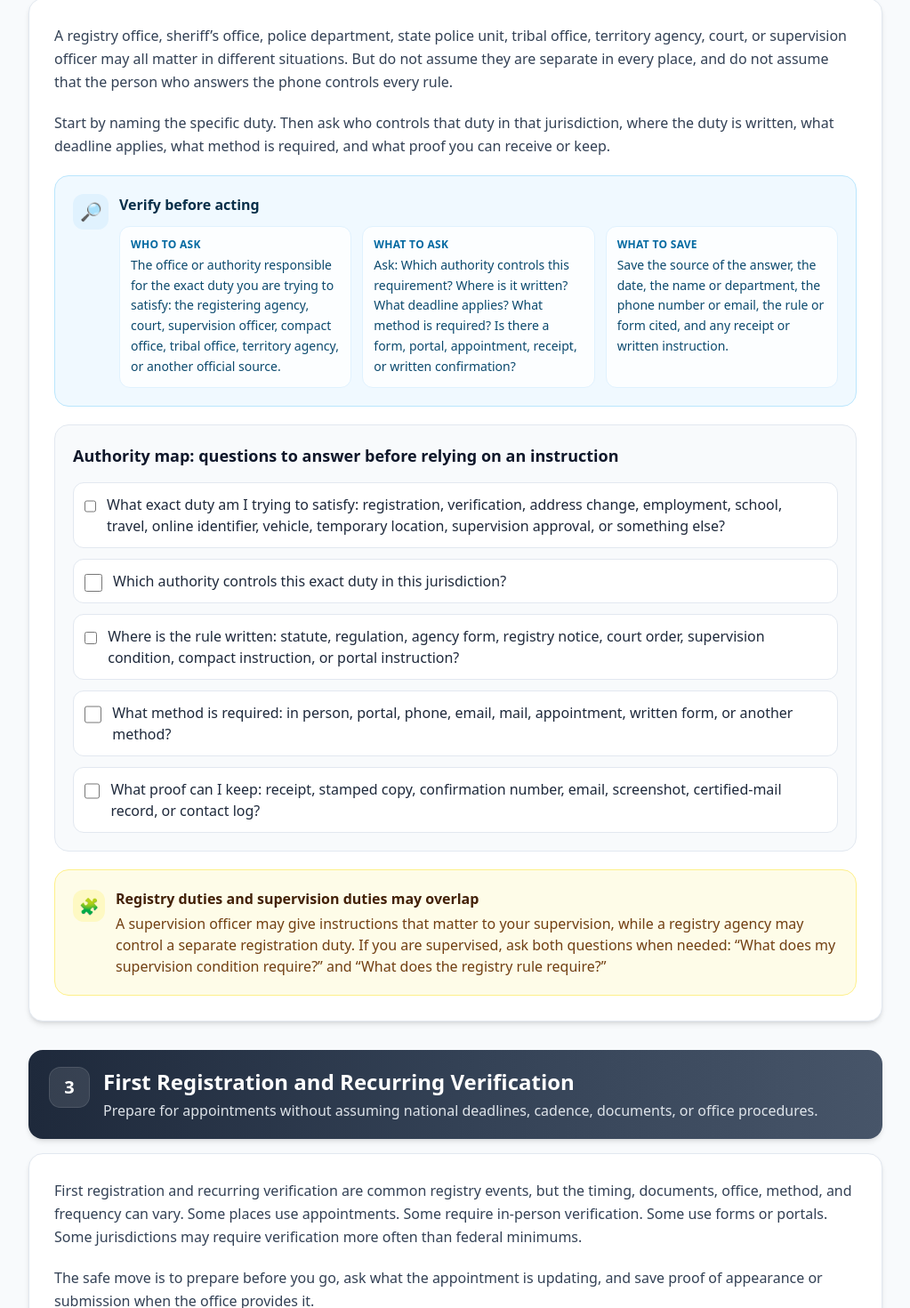
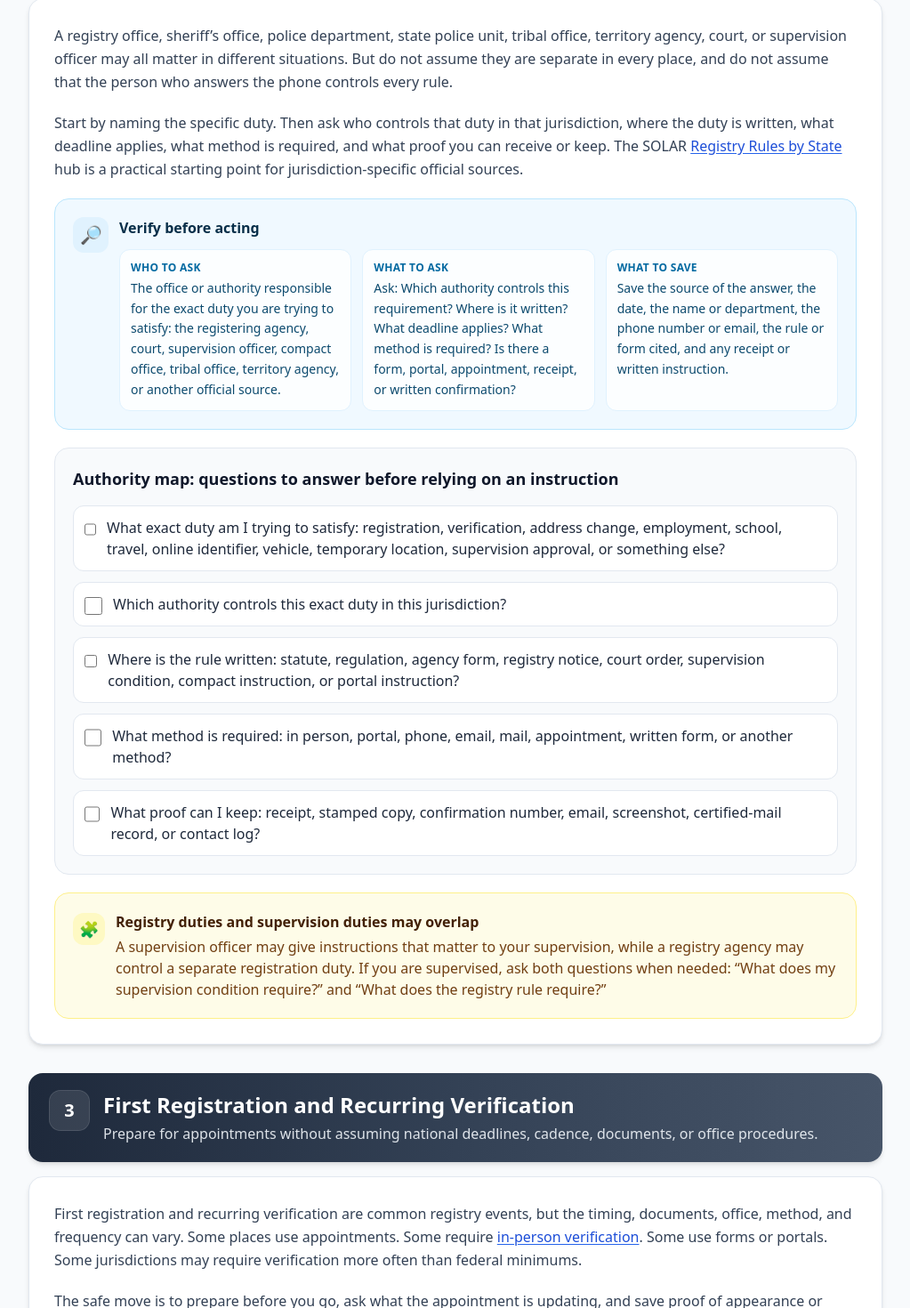
Before and after one commit to projectsolarrecon/Solar, a React (Vite) app: page /resources/registry-compliance-verification-guide in a window 1280 px wide. Shown: the part 2440-3910 px from the top of the page at 89% size, without its empty margins (128-1151 px from the left). Built offline with nearby package versions, Linux system fonts and the light colour scheme.

Commit message:
Add inline verification links to registry compliance guide

```diff
--- a/src/pages/resources/RegistryComplianceVerificationGuideContent.tsx
+++ b/src/pages/resources/RegistryComplianceVerificationGuideContent.tsx
@@ -24,6 +24,8 @@ const sourceLinks = {
   smartFaqs: "https://www.smart.ojp.gov/faqs",
   smartInPerson:
     "https://smart.ojp.gov/sorna/current-law/implementation-documents/person-verification",
+  smartResidenceHomelessTransient:
+    "https://smart.ojp.gov/sorna/current-law/implementation-documents/determination-residence-homeless-offenders-and-transient-workers",
   smartImplementation:
     "https://smart.ojp.gov/sorna/current-law/implementation-documents",
   nsopwAllRegistries: "https://www.nsopw.gov/all-registries",
@@ -41,6 +43,42 @@ const sourceLinks = {
   usMarshalsSexOffenderInvestigations:
     "https://www.usmarshals.gov/sites/default/files/media/document/2022-Sex-Offender-investigations.pdf",
 };
+
+const inlineLinkClass =
+  "font-medium text-blue-700 underline decoration-blue-600 underline-offset-2 hover:text-blue-900 hover:decoration-blue-900";
+
+function ExternalGuideLink({
+  href,
+  children,
+}: {
+  href: string;
+  children: React.ReactNode;
+}): JSX.Element {
+  return (
+    <a
+      href={href}
+      target="_blank"
+      rel="noopener noreferrer"
+      className={inlineLinkClass}
+    >
+      {children}
+    </a>
+  );
+}
+
+function InternalGuideLink({
+  to,
+  children,
+}: {
+  to: string;
+  children: React.ReactNode;
+}): JSX.Element {
+  return (
+    <Link to={to} className={inlineLinkClass}>
+      {children}
+    </Link>
+  );
+}
 
 export default function ResourceGuideSandbox(): JSX.Element {
   const handlePrint = () => window.print();
@@ -245,7 +283,7 @@ export default function ResourceGuideSandbox(): JSX.Element {
               Start by naming the specific duty. Then ask who controls that duty
               in that jurisdiction, where the duty is written, what deadline
               applies, what method is required, and what proof you can receive or
-              keep.
+              keep. The SOLAR <InternalGuideLink to="/resources/state-registry">Registry Rules by State</InternalGuideLink> hub is a practical starting point for jurisdiction-specific official sources.
             </p>
           </GuideProse>
 
@@ -315,8 +353,7 @@ export default function ResourceGuideSandbox(): JSX.Element {
             <p>
               First registration and recurring verification are common registry
               events, but the timing, documents, office, method, and frequency
-              can vary. Some places use appointments. Some require in-person
-              verification. Some use forms or portals. Some jurisdictions may
+              can vary. Some places use appointments. Some require <ExternalGuideLink href={sourceLinks.smartInPerson}>in-person verification</ExternalGuideLink>. Some use forms or portals. Some jurisdictions may
               require verification more often than federal minimums.
             </p>
 
@@ -396,8 +433,7 @@ I am taking notes. Could you please tell me the office or department name for my
         <GuideSectionCard>
           <GuideProse>
             <p>
-              SORNA uses residence, employment, and school as core registration
-              categories, but the details of deadlines, methods, and required
+              <ExternalGuideLink href={sourceLinks.dojSorna}>SORNA uses residence, employment, and school as core registration categories</ExternalGuideLink>, but the details of deadlines, methods, and required
               updates depend on the jurisdiction. Your jurisdiction may also
               require updates for other categories. Verify the category, the
               deadline, the method, who receives the notice, and what proof to
@@ -458,8 +494,14 @@ I am taking notes. Could you please tell me the office or department name for my
               },
               {
                 id: "homelessness",
-                label:
-                  "Homelessness, transient status, unstable housing, sleeping in a vehicle, or emergency shelter.",
+                label: (
+                  <span>
+                    <ExternalGuideLink href={sourceLinks.smartResidenceHomelessTransient}>
+                      Homelessness or transient status
+                    </ExternalGuideLink>
+                    , unstable housing, sleeping in a vehicle, or emergency shelter.
+                  </span>
+                ),
               },
               {
                 id: "displacement",
@@ -859,10 +901,11 @@ If I misunderstood anything, please let me know what I should correct. If there
             </p>
 
             <p>
-              Interstate supervision transfer is not the same thing as registry
+              <ExternalGuideLink href={sourceLinks.icaosTransfer}>Interstate supervision transfer</ExternalGuideLink> is not the same thing as registry
               reporting. A supervision compact instruction may control where and
               how a supervised person reports for supervision, while registry
               duties may still require separate registration or notice steps.
+              For the fuller relocation workflow, use the SOLAR <InternalGuideLink to="/resources/interstate-moving-guide">Interstate Moving Guide</InternalGuideLink>.
             </p>
           </GuideProse>
 
@@ -946,8 +989,7 @@ If I misunderstood anything, please let me know what I should correct. If there
               ask questions, require consent, rely on another resident’s consent,
               prevent recording, or question you under supervision conditions.
               Those issues depend on the facts, the jurisdiction, your status,
-              and your conditions. Use Know Your Rights and Supervision
-              Conditions guidance for those questions.
+              and your conditions. Use <InternalGuideLink to="/resources/police-registry-cps-encounters">Police, Registry & CPS Encounters</InternalGuideLink>, <InternalGuideLink to="/resources/know-your-rights">Your Rights at Every Stage</InternalGuideLink>, and <InternalGuideLink to="/resources/supervision-conditions-guide">Supervision Conditions Survival Guide</InternalGuideLink> for those questions.
             </p>
           </GuideCallout>
 
@@ -1156,11 +1198,10 @@ What method should I use now, and can the office document that I attempted to re
             </p>
 
             <p>
-              Knowingly failing to register or update as required under SORNA can
-              be a federal crime, and state or tribal failure-to-register
+              <ExternalGuideLink href={sourceLinks.dojSorna}>Knowingly failing to register or update as required under SORNA can be a federal crime</ExternalGuideLink>, and state or tribal failure-to-register
               penalties vary. If the facts may create criminal exposure, do not
               try to talk your way out of it alone. Preserve records, avoid
-              guessing, and seek legal advice if possible.
+              guessing, and seek <ExternalGuideLink href={sourceLinks.usaLegalAid}>legal advice if possible</ExternalGuideLink>.
             </p>
           </GuideProse>
 
@@ -1252,8 +1293,7 @@ What method should I use now, and can the office document that I attempted to re
             <p>
               This guide does not tell you how to answer investigative questions
               or explain a possible violation. Preserve proof, avoid unnecessary
-              statements, and use legal counsel or Know Your Rights guidance
-              before discussing facts that could be used against you.
+              statements, and use legal counsel or <InternalGuideLink to="/resources/know-your-rights">Your Rights at Every Stage</InternalGuideLink> before discussing facts that could be used against you.
             </p>
           </GuideCallout>
 
@@ -1432,6 +1472,13 @@ What method should I use now, and can the office document that I attempted to re
                 badge: "Official",
               },
               {
+                label: "SMART Office — Residence, Homeless, and Transient Guidance",
+                description:
+                  "Implementation document addressing residence determination, homeless registrants, and transient workers under SORNA.",
+                href: sourceLinks.smartResidenceHomelessTransient,
+                badge: "Official",
+              },
+              {
                 label: "NSOPW — All Registries",
                 description:
                   "Directory of public state, territory, and tribal registry links for finding jurisdiction-specific sources.",
@@ -1475,13 +1522,13 @@ What method should I use now, and can the office document that I attempted to re
                 title: "State Registry Hub",
                 description:
                   "Use this to find state, territory, or tribal registry pages and official jurisdiction-specific information.",
-                to: "/resources/state-registry-hub",
+                to: "/resources/state-registry",
               },
               {
                 title: "Supervision Conditions",
                 description:
                   "Use this when a probation, parole, supervised release, or treatment condition may control the next step.",
-                to: "/resources/supervision-conditions",
+                to: "/resources/supervision-conditions-guide",
               },
               {
                 title: "Know Your Rights",
@@ -1490,22 +1537,28 @@ What method should I use now, and can the office document that I attempted to re
                 to: "/resources/know-your-rights",
               },
               {
+                title: "Police, Registry & CPS Encounters",
+                description:
+                  "Use this for live registry, police, supervision, mixed-agency, or CPS contacts involving entry, searches, questioning, or property.",
+                to: "/resources/police-registry-cps-encounters",
+              },
+              {
                 title: "Interstate Moving",
                 description:
                   "Use this for the fuller moving process. This guide only covers the reporting-and-proof workflow.",
-                to: "/resources/interstate-moving",
+                to: "/resources/interstate-moving-guide",
               },
               {
                 title: "International Travel",
                 description:
                   "Use this when travel crosses a national border or may trigger federal, state, destination-country, or supervision rules.",
-                to: "/resources/international-travel",
+                to: "/resources/international-travel-guide",
               },
               {
                 title: "Housing Search",
                 description:
                   "Use this when housing instability, displacement, shelters, or address rules affect registration planning.",
-                to: "/resources/housing-search",
+                to: "/resources/housing-search-guide",
               },
               {
                 title: "Reentry Checklist",
@@ -1517,7 +1570,7 @@ What method should I use now, and can the office document that I attempted to re
                 title: "Employment / Job Search Resources",
                 description:
                   "Use this when work location, job applications, disclosure, or employment changes may affect reporting duties.",
-                to: "/resources/employment-job-search",
+                to: "/resources/job-search-guide",
               },
             ]}
           />
@@ -1543,6 +1596,12 @@ What method should I use now, and can the office document that I attempted to re
                 href: sourceLinks.smartInPerson,
                 description:
                   "Supports the discussion of registration and verification as common system events while avoiding universal appointment rules.",
+              },
+              {
+                label: "SMART Office — Determination of Residence, Homeless Offenders and Transient Workers",
+                href: sourceLinks.smartResidenceHomelessTransient,
+                description:
+                  "Supports the homeless/transient reporting issue-spotting language while preserving the jurisdiction-specific implementation boundary.",
               },
               {
                 label: "SMART Office — Implementation Documents",
```
